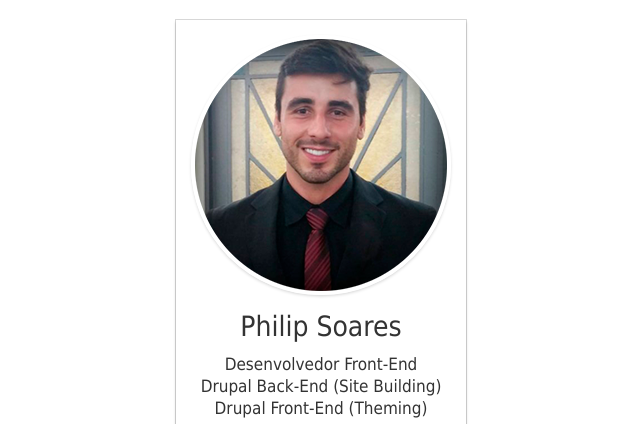
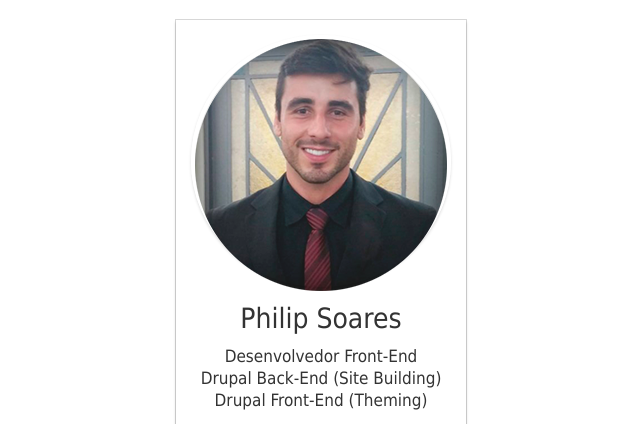
Before and after one commit to philipsoares/philipsoares.github.io, a plain HTML site: page index.html in a window 1280 px wide. Shown: the top 424 px of the page, without its empty margins (319-959 px from the left). Drawn offline with Linux system fonts and the light colour scheme.

Commit message:
Update CSS for image

```diff
--- a/styles.css
+++ b/styles.css
@@ -18,10 +18,12 @@ body{
   border: 4px solid #fff;
   border-radius: 49.9%;
   box-shadow: inset 0 1.5px 3px 0 rgba(0,0,0,.15), 0 1.5px 3px 0 rgba(0,0,0,.15);
+  height: 252px;
 }
 .profile div img{
   max-width: 100%;
   vertical-align: middle;
+  opacity: 0.9;
 }
 .profile h1{
   font-size: 28px;
```
